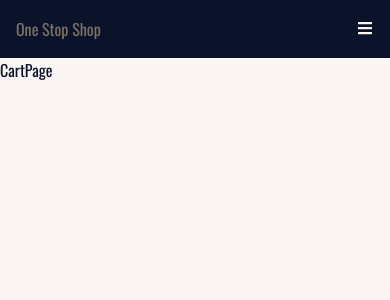
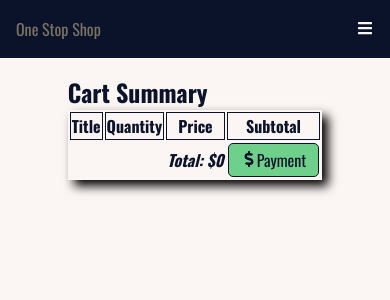
Before and after one commit to Aim4dabush/one-stop-shop, a React (Create React App) app: page /cart in a window 390 px wide. Shown: the top 300 px of the page. Built offline with nearby package versions, Linux system fonts and the light colour scheme.

Commit message:
created, styled, and responsive cart page

```diff
--- /dev/null
+++ b/src/components/cart/Cart.js
@@ -0,0 +1,28 @@
+//components
+import CartCard from "./cart-card/CartCard";
+import SummaryCard from "./summary-card/SummaryCard";
+
+//redux
+import { useSelector } from "react-redux";
+
+//styles
+import styles from "./Cart.module.scss";
+
+const Cart = () => {
+  const { shoppingCart } = useSelector((state) => state.shop);
+  return (
+    <div className={styles.container}>
+      <div className={styles.item_one}>
+        {shoppingCart?.length > 0 &&
+          shoppingCart.map((item) => {
+            return <CartCard key={item.id} item={item} />;
+          })}
+      </div>
+      <div className={styles.item_two}>
+        <SummaryCard />
+      </div>
+    </div>
+  );
+};
+
+export default Cart;
--- /dev/null
+++ b/src/components/cart/Cart.module.scss
@@ -0,0 +1,28 @@
+.container {
+  display: flex;
+  margin-top: 1rem;
+  padding: 0 1rem;
+
+  .item_one {
+    align-items: center;
+    display: flex;
+    flex-direction: column;
+    padding: 0 0.5rem;
+    width: 100%;
+  }
+
+  .item_two {
+    align-items: center;
+    display: flex;
+    flex-direction: column;
+    padding: 0 0.5rem;
+    width: 100%;
+  }
+}
+
+@media (max-width: 1024px) {
+  .container {
+    align-items: center;
+    flex-direction: column-reverse;
+  }
+}
--- /dev/null
+++ b/src/components/cart/cart-card/CartCard.js
@@ -0,0 +1,91 @@
+import { useState } from "react";
+
+//components
+import SharedButton from "../../shared/shared-button/SharedButton";
+import SharedQuantityGroup from "../../shared/shared-quantity-group/SharedQuantityGroup";
+
+//react icons
+import { FaTrashAlt, FaUndo } from "react-icons/fa";
+
+//redux
+import { useDispatch, useSelector } from "react-redux";
+
+//services
+import {
+  deleteItem,
+  postShoppingCart,
+} from "../../../firebase/services/shopping-cart-service";
+
+//styles
+import styles from "./CartCard.module.scss";
+
+const CartCard = ({ item }) => {
+  const dispatch = useDispatch();
+  const { loggedUser } = useSelector((state) => state.auth);
+  const [quantity, setQuantity] = useState(item?.quantity);
+
+  const deleteShoppingCart = () => {
+    dispatch(deleteItem(item.id, loggedUser.id));
+  };
+
+  const updateShoppingCart = () => {
+    const post = {
+      brand: item.brand,
+      category: item.category,
+      description: item.description,
+      id: item.id,
+      mainPic: item.mainPic,
+      price: item.price,
+      quantity,
+      rating: item.rating,
+      stock: item.stock,
+      subtotal: quantity * item.price,
+      title: item.title,
+    };
+    dispatch(postShoppingCart(post, loggedUser.id));
+  };
+
+  return (
+    <div className={styles.card}>
+      <div className={styles.title_wrapper}>
+        <h5>{item?.brand}</h5>
+        <h1>{item?.title}</h1>
+        <h5>{item?.category}</h5>
+      </div>
+      <div className={styles.content_wrapper}>
+        <div className={styles.img_wrapper}>
+          <img className={styles.img} src={item?.mainPic} alt={item?.title} />
+        </div>
+        <div className={styles.info_wrapper}>
+          <div className={styles.row}>
+            <p>{item?.description}</p>
+          </div>
+          <div className={`${styles.row} ${styles.other_info}`}>
+            <p>Rating: {item?.rating}</p>
+            <p>Stock: {item?.stock}</p>
+            <p>Price: {item?.price}</p>
+            <SharedQuantityGroup setValue={setQuantity} value={quantity} />
+          </div>
+          <div className={`${styles.row} ${styles.actions}`}>
+            <SharedButton
+              buttonStyle={"danger"}
+              tip={"Delete"}
+              clickHandler={deleteShoppingCart}
+            >
+              <FaTrashAlt />
+            </SharedButton>
+            <SharedButton
+              buttonStyle={"warning"}
+              tip={"Update"}
+              clickHandler={updateShoppingCart}
+            >
+              <FaUndo />
+            </SharedButton>
+          </div>
+        </div>
+      </div>
+    </div>
+  );
+};
+
+export default CartCard;
--- /dev/null
+++ b/src/components/cart/cart-card/CartCard.module.scss
@@ -0,0 +1,90 @@
+@import "../../../SassVariables.scss";
+
+.card {
+  border-radius: 10px;
+  box-shadow: 6px 6px 10px black;
+  display: flex;
+  flex-direction: column;
+  margin-top: 1rem;
+
+  .content_wrapper {
+    display: grid;
+    grid-template-columns: repeat(2, 1fr);
+    padding: 0.5rem;
+
+    .info_wrapper {
+      display: flex;
+      flex-direction: column;
+      flex-wrap: wrap;
+      height: 100%;
+      justify-content: space-between;
+      padding: 0.5rem;
+
+      .actions {
+        gap: 0.1rem;
+        justify-content: flex-end;
+      }
+
+      .other_info {
+        justify-content: space-between;
+        flex-wrap: wrap;
+
+        p {
+          width: 25%;
+        }
+      }
+
+      .row {
+        display: flex;
+      }
+    }
+  }
+
+  .title_wrapper {
+    align-items: center;
+    background-color: $secondary;
+    border-top-left-radius: 10px;
+    border-top-right-radius: 10px;
+    color: $primary;
+    display: flex;
+    justify-content: space-between;
+    padding: 0 1rem;
+
+    h1,
+    h5 {
+      text-transform: capitalize;
+    }
+  }
+}
+
+@media (max-width: 820px) {
+  .card {
+    width: 100%;
+    .content_wrapper {
+      display: grid;
+      grid-template-columns: 1fr;
+      grid-template-rows: 1fr 200px;
+
+      .img_wrapper {
+        img {
+          width: 100%;
+        }
+      }
+    }
+  }
+}
+
+@media (max-width: 414px) {
+  .card {
+    .content_wrapper {
+      .info_wrapper {
+        .other_info {
+          text-align: start;
+          p {
+            width: 50%;
+          }
+        }
+      }
+    }
+  }
+}
--- /dev/null
+++ b/src/components/cart/summary-card/SummaryCard.js
@@ -0,0 +1,69 @@
+import { useNavigate } from "react-router-dom";
+
+//components
+import SharedButton from "../../shared/shared-button/SharedButton";
+import TableBody from "./table-body/TableBody";
+
+//react icons
+import { FaDollarSign } from "react-icons/fa";
+
+//redux
+import { useSelector } from "react-redux";
+
+//styles
+import styles from "./SummaryCard.module.scss";
+
+const SummaryCard = () => {
+  const navigate = useNavigate();
+  const { shoppingCart } = useSelector((state) => state.shop);
+
+  const checkoutHandler = () => {
+    navigate("/checkout", { replace: true });
+  };
+
+  const total = shoppingCart.reduce((arr, item) => {
+    arr = arr + item.subtotal;
+    return arr;
+  }, 0);
+
+  return (
+    <div className={styles.container}>
+      <h1>Cart Summary</h1>
+      <table className={styles.card}>
+        <thead>
+          <tr>
+            <th>Title</th>
+            <th>Quantity</th>
+            <th>Price</th>
+            <th>Subtotal</th>
+          </tr>
+        </thead>
+        <tbody>
+          {shoppingCart?.length > 0 &&
+            shoppingCart.map((item) => {
+              return <TableBody key={item.id} item={item} />;
+            })}
+        </tbody>
+        <tfoot>
+          <tr>
+            <td></td>
+            <td></td>
+            <td className={styles.total}>Total: ${total}</td>
+            <td>
+              <SharedButton
+                buttonStyle={"success"}
+                tip={""}
+                clickHandler={checkoutHandler}
+              >
+                <FaDollarSign />
+                Payment
+              </SharedButton>
+            </td>
+          </tr>
+        </tfoot>
+      </table>
+    </div>
+  );
+};
+
+export default SummaryCard;
--- /dev/null
+++ b/src/components/cart/summary-card/SummaryCard.module.scss
@@ -0,0 +1,17 @@
+@import "../../../SassVariables.scss";
+
+.container {
+  .card {
+    box-shadow: 6px 6px 10px black;
+    width: 100%;
+
+    th {
+      border: 1px solid $secondary;
+    }
+
+    .total {
+      font-style: italic;
+      font-weight: $bold;
+    }
+  }
+}
--- /dev/null
+++ b/src/components/cart/summary-card/table-body/TableBody.js
@@ -0,0 +1,12 @@
+const TableBody = ({ item }) => {
+  return (
+    <tr>
+      <th>{item?.title}</th>
+      <th>{item?.quantity}</th>
+      <th>${item?.price}</th>
+      <th>${item?.subtotal}</th>
+    </tr>
+  );
+};
+
+export default TableBody;
--- a/src/pages/CartPage.js
+++ b/src/pages/CartPage.js
@@ -1,7 +1,12 @@
-import React from "react";
+//components
+import Cart from "../components/cart/Cart";
 
 const CartPage = () => {
-  return <div>CartPage</div>;
+  return (
+    <section>
+      <Cart />
+    </section>
+  );
 };
 
 export default CartPage;
```
